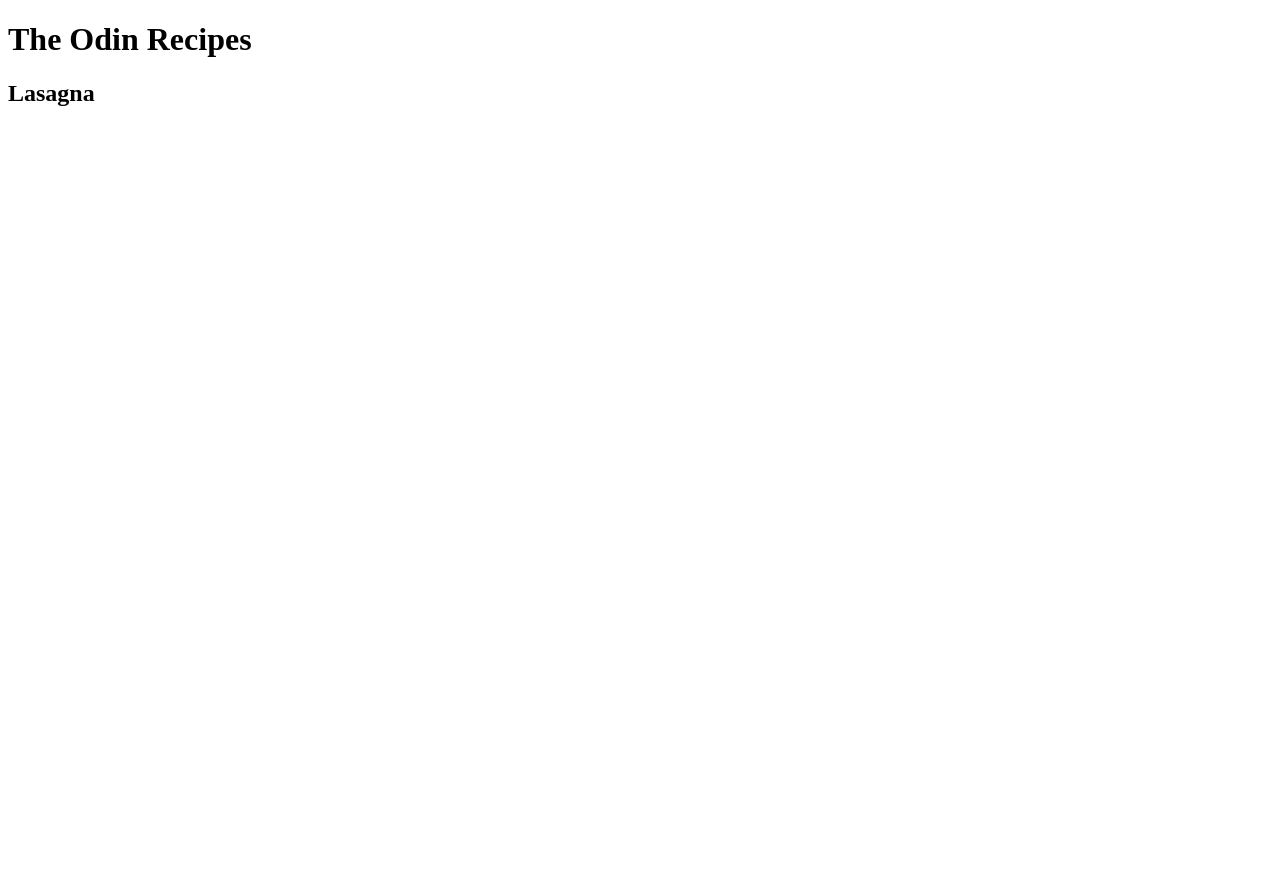
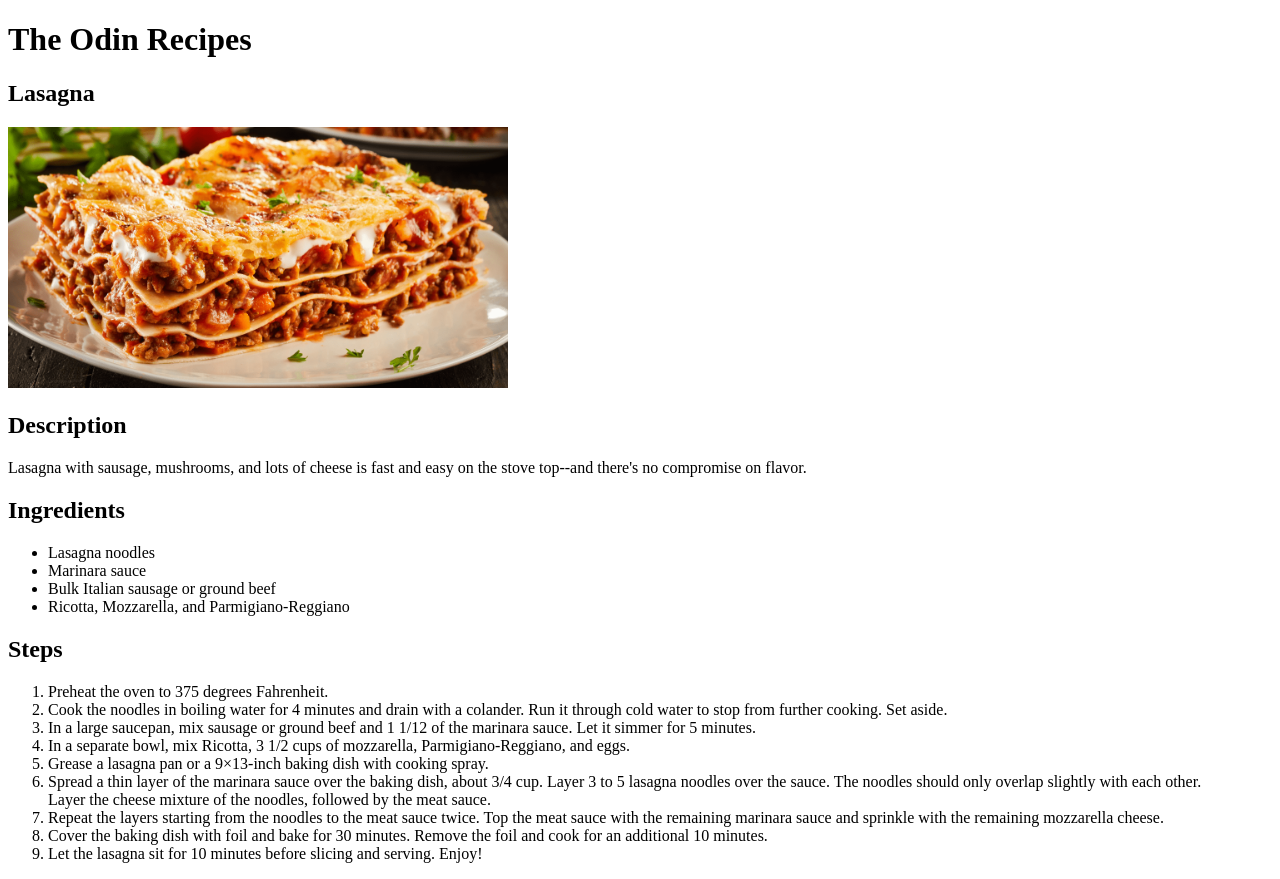
Before and after one commit to Ianszzkieyyy/OdinRecipes, a plain HTML site: page lasagna.html in a window 1280 px wide. Before the commit the page ends 800 px from the top, so only its background shows below. Drawn offline with Linux system fonts and the light colour scheme.

Commit message:
Added Content for lasagna.html

```diff
--- a/lasagna.html
+++ b/lasagna.html
@@ -9,5 +9,31 @@
 <body>
     <h1>The Odin Recipes</h1>
     <h2>Lasagna</h2>
+        <img src="lasagnaimg.png" alt="Picture of Lasagna" width="500px">
+    <h2>Description</h2>
+        <p>Lasagna with sausage, mushrooms, and lots of cheese is fast and
+        easy on the stove top--and there's no compromise on flavor.</p>
+    <h2>Ingredients</h2>
+        <ul>
+            <li>Lasagna noodles</li>
+            <li>Marinara sauce</li>
+            <li>Bulk Italian sausage or ground beef</li>
+            <li>Ricotta, Mozzarella, and Parmigiano-Reggiano</li>
+        </ul>
+    <h2>Steps</h2>
+        <ol>
+            <li>Preheat the oven to 375 degrees Fahrenheit.</li>
+            <li>Cook the noodles in boiling water for 4 minutes and drain with a colander. Run it through cold water to stop from further cooking. Set aside.</li>
+            <li>In a large saucepan, mix sausage or ground beef and 1 1/12 of the marinara sauce. Let it simmer for 5 minutes.</li>
+            <li>In a separate bowl, mix Ricotta, 3 1/2 cups of mozzarella, Parmigiano-Reggiano, and eggs.</li>
+            <li>Grease a lasagna pan or a 9×13-inch baking dish with cooking spray.</li>
+            <li>Spread a thin layer of the marinara sauce over the baking dish, about 3/4 cup. Layer 3 to 5 lasagna noodles over the sauce. The noodles should only overlap slightly with each other.<br>Layer the cheese mixture of the noodles, followed by the meat sauce.
+            </li>
+            <li>Repeat the layers starting from the noodles to the meat sauce twice. Top the meat sauce with the remaining marinara sauce and sprinkle with the remaining mozzarella cheese.</li>
+            <li>Cover the baking dish with foil and bake for 30 minutes. Remove the foil and cook for an additional 10 minutes.</li>
+            <li>Let the lasagna sit for 10 minutes before slicing and serving. Enjoy!</li>
+        </ol>
+
+
 </body>
 </html>
```
Also changed, not shown: lasagnaimg.png (added).
